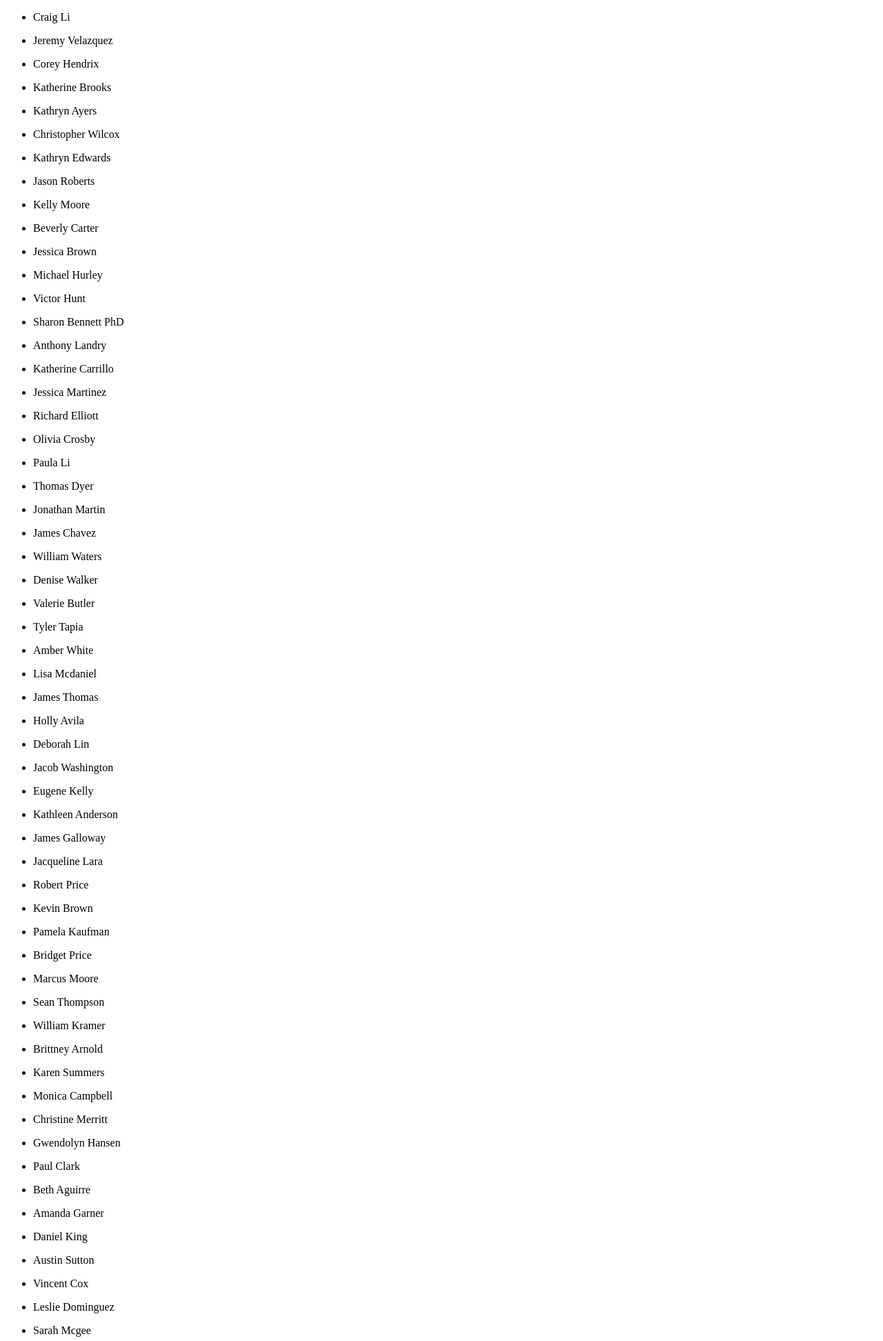
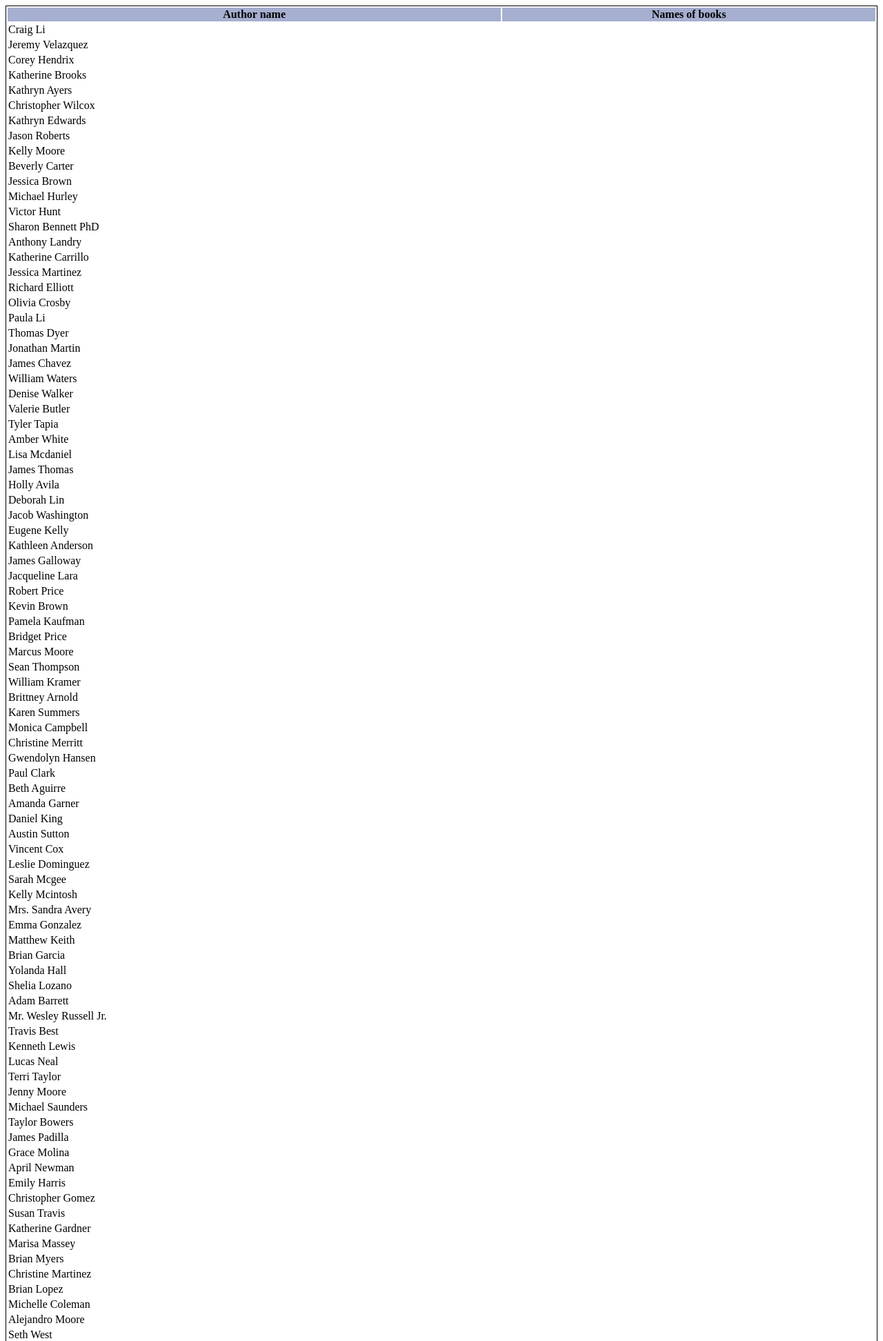
Before and after one commit to Archibay/Django_hw_2, a Django app: page /author/ in a window 1280 px wide. Shown: the top 1944 px of the page at 69% size. Run offline with Django 4.2, Linux system fonts and the light colour scheme; data comes from the database, SQL or seed files in the repository; data that the repository does not hold is empty; parts of the project's set-up code (start-up, migrations or seed data) failed here and were passed over.

Commit message:
in process

```diff
--- a/new_app/templates/author_list.html
+++ b/new_app/templates/author_list.html
@@ -1,16 +1,31 @@
 <!DOCTYPE html>
 <html lang="en">
+<style>
+table {
+  border:1px solid black;
+}
+</style>
 <head>
     <meta charset="UTF-8">
     <title>Some list</title>
 </head>
 <body>
-
-    {% for i in author_list %}
-        <ul>
-        <li>{{ i }}</li>
-        </ul>
-    {% endfor %}
-
+    <table style="width:100%">
+  <thead>
+      <th bgcolor = "#A6AFD0">Author name</th>
+      <th bgcolor = "#A6AFD0" colspan = '5'>Names of books</th>
+    </tr>
+  </thead>
+  <tbody>
+    <tr>
+        {% for a in author_list %}
+      <td>{{ a.name }}</td>
+        {% for b in a.book_set.all %}
+        <td>{{ b.name }}</td>
+        {% endfor %}
+    </tr>
+  {% endfor %}
+  </tbody>
+</table>
 </body>
 </html>
--- a/new_app/views.py
+++ b/new_app/views.py
@@ -8,7 +8,7 @@ def detail_view(request):
 
 
 def author_view(request):
-    author_list = Author.objects.all()
+    author_list = Author.objects.prefetch_related('book_set').all()
     return render(request, 'author_list.html', {'author_list': author_list})
 
 
```
